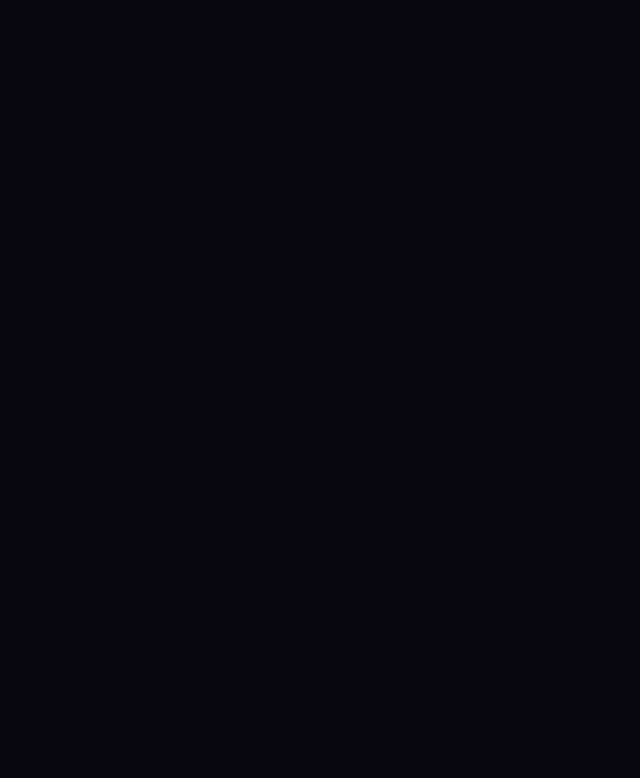
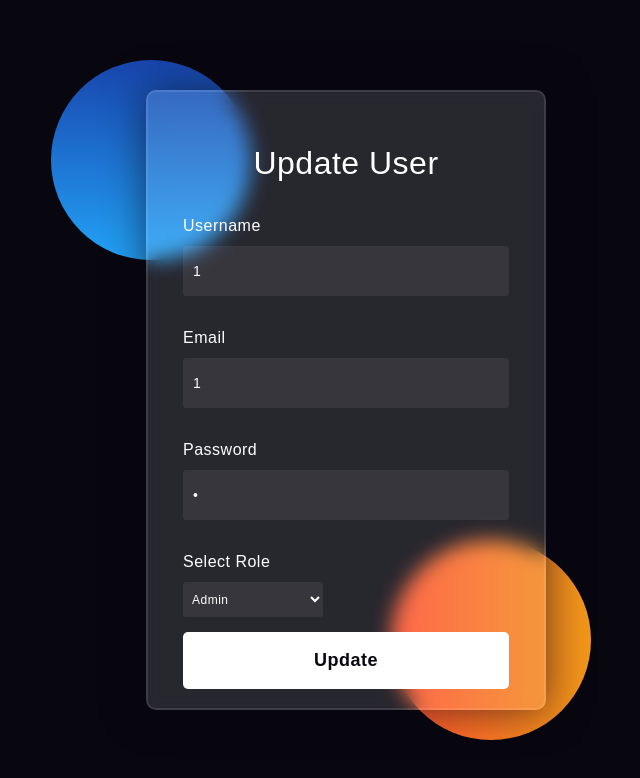
Before and after one commit to alidotdeveloper/Recuriting-Project, a React (Create React App) app: page /dashboard/edit-user/1/1/1/1/1 in a window 1280 px wide. Before the commit this address had no page. Shown: the top 778 px of the page, without its empty margins (294-934 px from the left). Built offline with nearby package versions, Linux system fonts and the light colour scheme.

Commit message:
edit user update need to fix

```diff
--- a/src/App.js
+++ b/src/App.js
@@ -21,7 +21,11 @@ function App() {
           element={<Newpassword />}
         />
         <Route exact path="/dashboard" element={<Dashboard />} />
-        <Route exact path="/dashboard/edit-user" element={<EditUser />} />
+        <Route
+          exact
+          path="/dashboard/edit-user/:userId/:username/:email/:password/:role"
+          element={<EditUser />}
+        />
       </Routes>
     </>
   );
--- a/src/components/Edit-user.jsx
+++ b/src/components/Edit-user.jsx
@@ -16,12 +16,12 @@ function EditUser() {
 
 
 
-  let {userId} = useParams();
+  let {userId,username,email,password,role} = useParams();
   console.log(userId);
 
   const handleclick = () => {
 
-    axios.get(`http://localhost:8080/api/showuser/${userId}`)
+    axios.put(`http://localhost:8080/api/showuser/${userId}/${username}/${email}/${password}/${role}`, values)
       .then((res) => {
         if ((res.data.status = "Sucess")) {
           seterr(res.data)
@@ -40,20 +40,20 @@ function EditUser() {
         <div className="shape"></div>
         <div className="shape"></div>
       </div>
-      <form onSubmit={handleclick} method='POST' className='updateuser'>
+      <form onSubmit={handleclick} method='GET' className='updateuser'>
 
         <h3>Update User</h3>
         <label >Username</label>
-        <input type='password' id='passowrd'  onChange={e=> setValues({...values, password:e.target.value})} />
+        <input type='text' id='passowrd' value={username}  onChange={e=> setValues({...values, password:e.target.value})} />
         <label >Email</label>
-        <input type='text' id="email"  onChange={e=> setValues({...values, email:e.target.value})}  />
+        <input type='text' id="email" value={email}  onChange={e=> setValues({...values, email:e.target.value})}  />
         <label >Password</label>
-        <input type='password' id='passowrd' onChange={e => setValues({ ...values, password: e.target.value })} />
+        <input type='password' id='passowrd' value={password} onChange={e => setValues({ ...values, password: e.target.value })} />
         <label> Select Role </label>
         <select>
-        <option value="admin" onChange={e=> setValues({...values, admin:e.target.value})}>Admin</option>
-        <option value="manager" onChange={e=> setValues({...values, manager:e.target.value})}>Manager</option>
-        <option value="agent" onChange={e=> setValues({...values, agent:e.target.value})}>Agent</option>
+        <option value="Admin"  onChange={e=> setValues({...values, admin:e.target.value})}>Admin</option>
+        <option value="Manager" onChange={e=> setValues({...values, manager:e.target.value})}>Manager</option>
+        <option value="Agent" onChange={e=> setValues({...values, agent:e.target.value})}>Agent</option>
         </select>
 
         <button class="login-btn">Update</button>
--- a/src/components/dashboard.jsx
+++ b/src/components/dashboard.jsx
@@ -82,7 +82,7 @@ function App() {
                   <td>{user.email}</td>
                   <td>{user.role}</td>
                   <td>
-                    <a href='/dashboard/Edit-user'  className='global-btn'>edit</a>
+                    <a href={`/dashboard/Edit-user/${user.id}/${user.username}/${user.email}/${user.password}/${user.role}`}  className='global-btn'>edit</a>
                     <a href="/" className='global-btn'>delete</a>
                   </td>
                 </tr>
```
